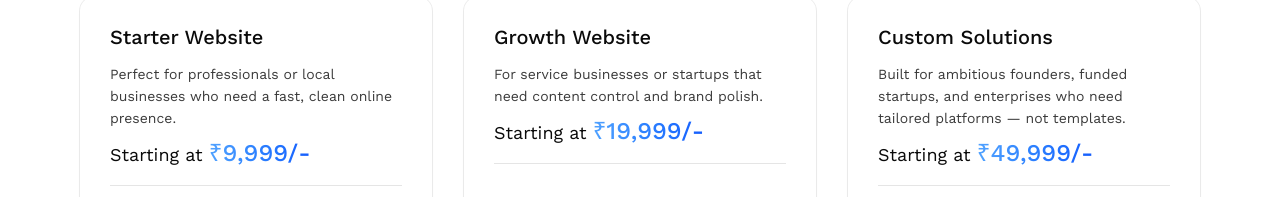
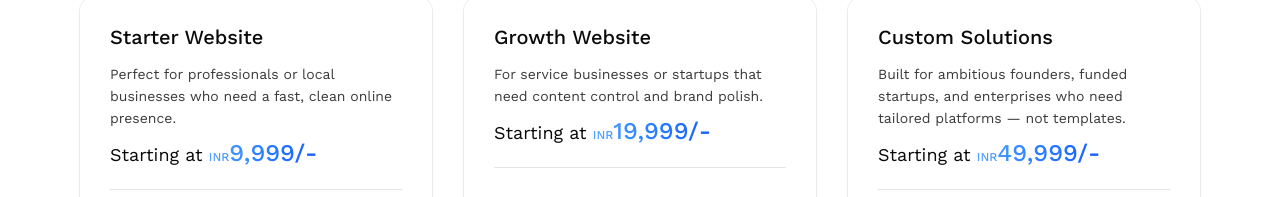
Before and after one commit to Ankit-2145/pinnacle, a Next.js app: page /pricing in a window 1280 px wide. Shown: the part 603-800 px from the top of the page. Built offline with nearby package versions, Linux system fonts and the light colour scheme.

Commit message:
style: change pricing Symbol

```diff
--- a/components/shared/pricing/pricing-cards.tsx
+++ b/components/shared/pricing/pricing-cards.tsx
@@ -30,7 +30,8 @@ export const PricingCards = () => {
                     <div className="text-lg leading-3 font-normal">
                       <span>Starting at </span>
                       <span className="bg-gradient-to-r from-blue-400 via-blue-500 to-blue-600 bg-clip-text text-2xl leading-4 font-medium text-transparent">
-                        ₹{plan.priceINR}/-
+                        <span className="text-xs font-medium">INR</span>
+                        {plan.priceINR}/-
                       </span>
                     </div>
                   </div>
```
